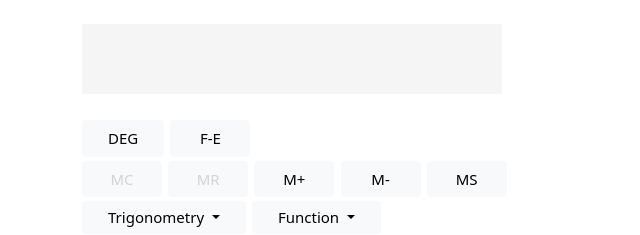
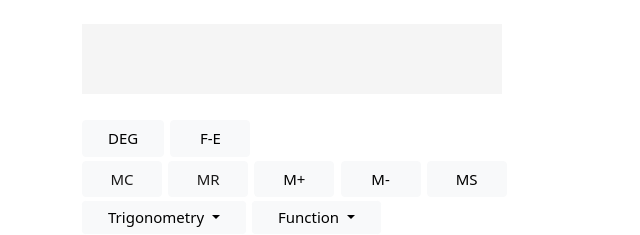
Before and after one commit to aditya-sudo/Calculator-Javascript, a plain HTML site: page index.html in a window 1280 px wide. Shown: the top 235 px of the page, 0-640 px from the left. Drawn offline with nearby package versions, Linux system fonts and the light colour scheme.

Commit message:
changed MR button color to black

```diff
--- a/style.css
+++ b/style.css
@@ -55,7 +55,7 @@
   margin-bottom: 2px;
   min-width: 80px;
   font-weight: 420;
-  color: lightgray;
+  color: rgb(27, 26, 26);
   font-size: 15px;
 }
 .operator {
```
